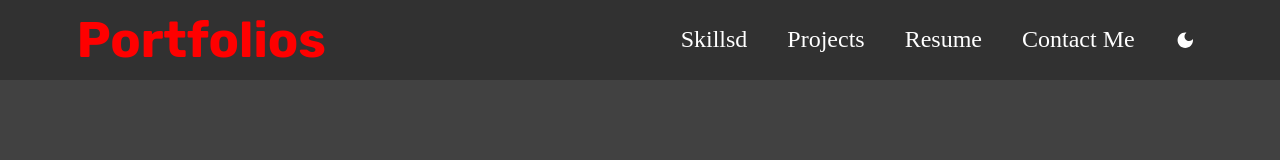
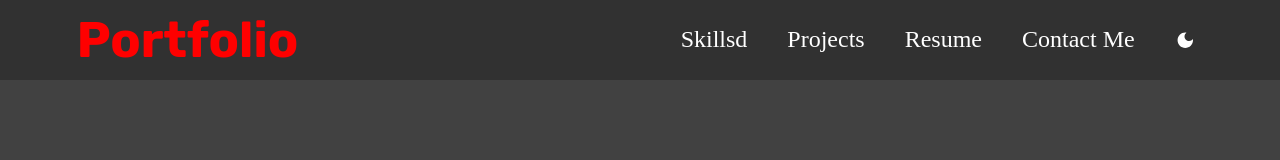
Before and after one commit to Divianshu7/folio-test, a React (Create React App) app: page / in a window 1280 px wide. Shown: the top 160 px of the page. Built offline with nearby package versions, Linux system fonts and the light colour scheme; a web font is replaced by a local one.

Commit message:
corrected again

```diff
--- a/src/components/TopNav.jsx
+++ b/src/components/TopNav.jsx
@@ -46,7 +46,7 @@ function TopNav() {
     return (
         <Contain position={'sticky'} sx={{ transition: 'all 0.5s ease-in-out 0s', transform: !isDown ? "translate3d(0,-100%,0)" : 'translate3d(0,0,0)' }} >
             <Box justifyContent='space-between' width='100%' display='flex' p='10px 6%' bgcolor={background} flexDirection='row' >
-                <a href='' ><Typography color='red' variant='h2' fontWeight='900'>Portfolios</Typography></a>
+                <a href='' ><Typography color='red' variant='h2' fontWeight='900'>Portfolio</Typography></a>
                 <Contain>
                     {isDesktop ? (
                         <Contain flexDirection='row!important' gap='1.5rem' fontSize='25px' >
```
